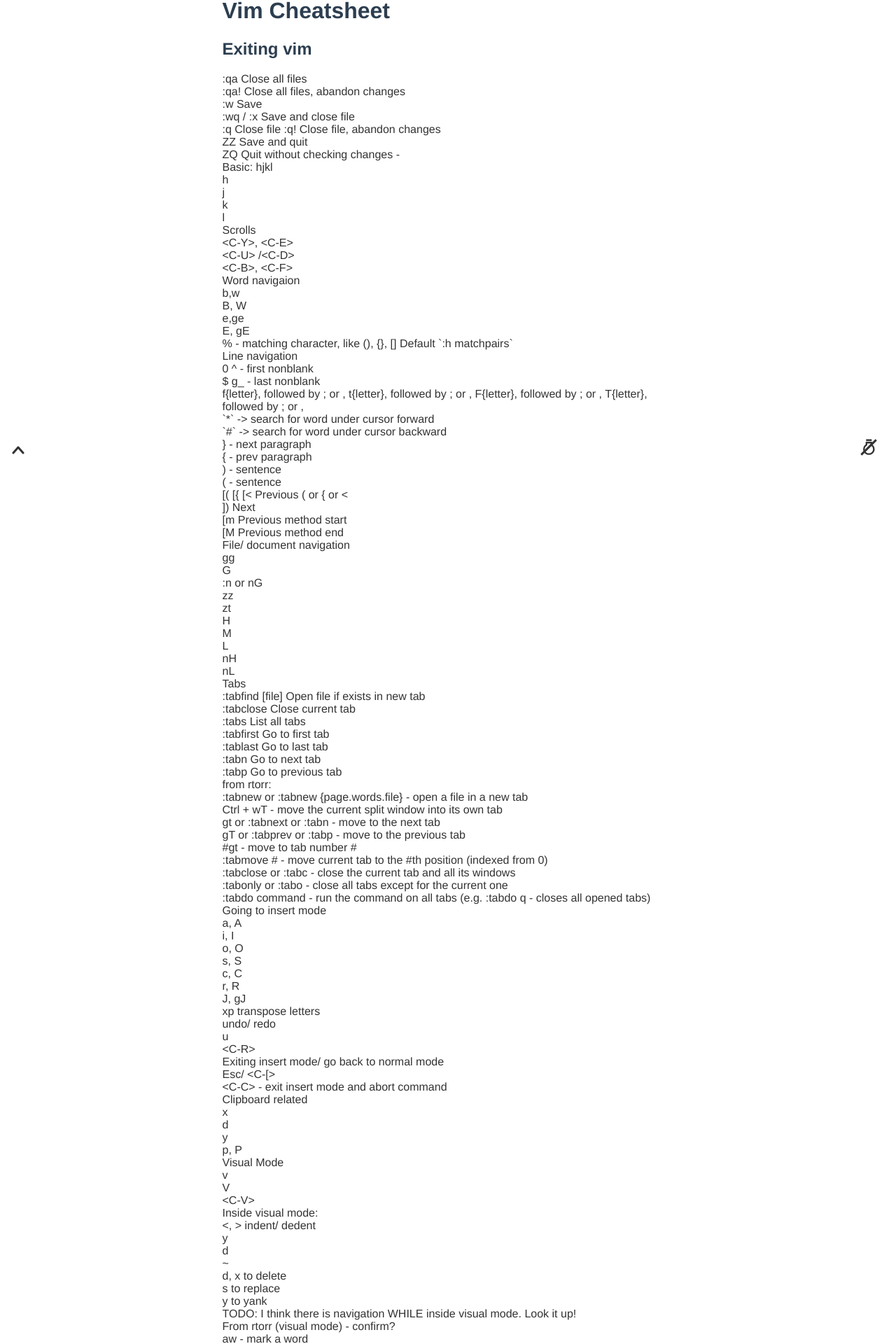
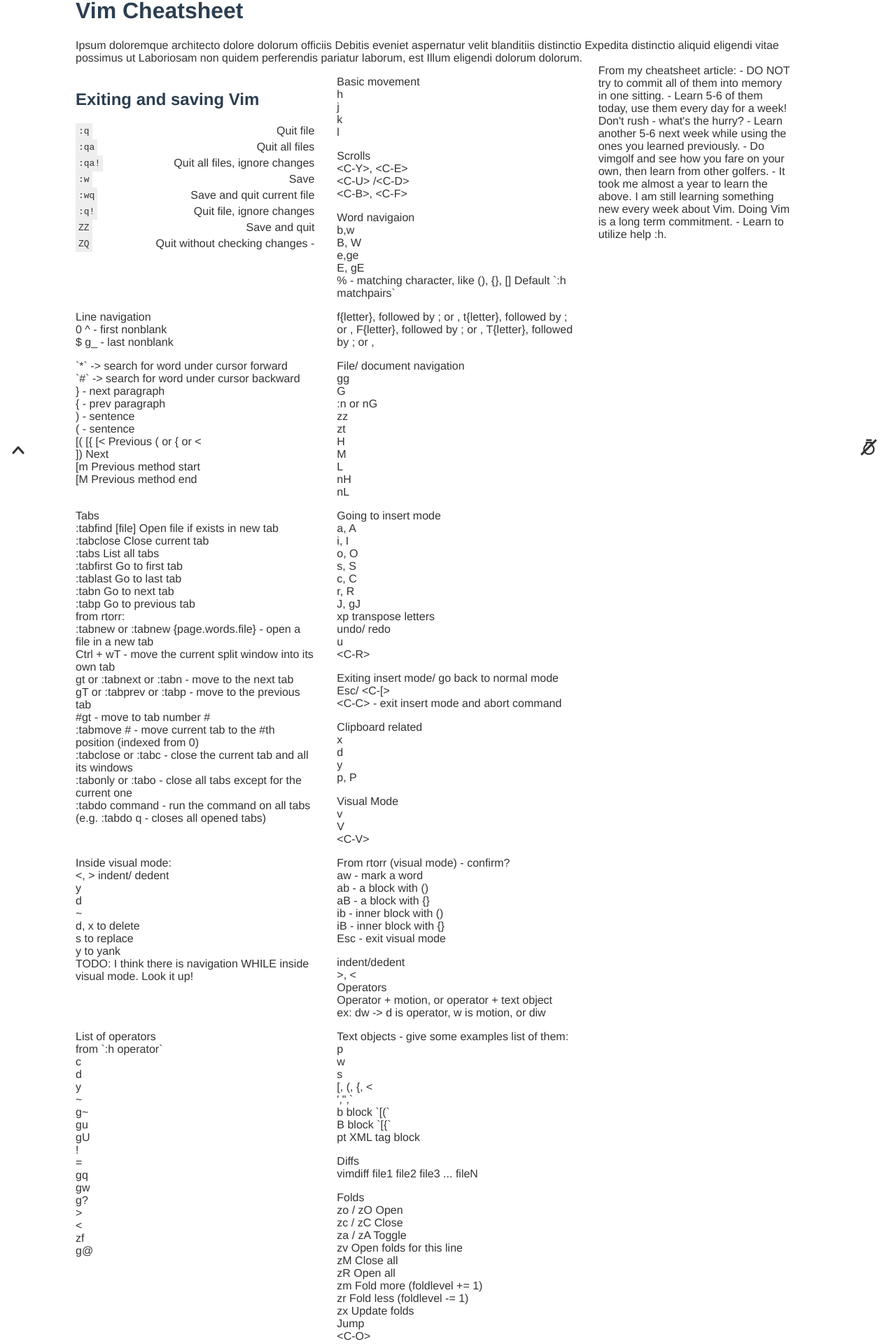
Before and after one commit to iggredible/vueBlog, a Vue app: page /vim/cheatsheet in a window 1280 px wide. Shown: the part 127-2047 px from the top of the page at 70% size. Built offline with nearby package versions, Linux system fonts and the light colour scheme.

Commit message:
start working on cheatsheet - TBC

```diff
--- a/src/App.vue
+++ b/src/App.vue
@@ -36,15 +36,12 @@
 .app {
   &__container {
     padding: 1rem;
+    padding-right: 5rem;
+    padding-left: 2.5rem;
     margin: 0 auto;
-    max-width: 645px;
+    max-width: 1024px;
     min-height: 100vh;
 
-    /* medium mobile */
-    @media only screen and (max-width: 768px) {
-      padding-right: 5rem;
-      padding-left: 2.5rem;
-    }
     /* small mobile (per bootstrap: 576px) */
     @media only screen and (max-width: 577px) {
       max-width: 580px;
--- a/src/components/blogs/Blog.vue
+++ b/src/components/blogs/Blog.vue
@@ -32,6 +32,8 @@
 <style lang="scss">
 .blog {
   &__container {
+    max-width: 645px;
+    margin: 0 auto;
     img {
       height: auto;
       position: relative;
--- a/src/components/blogs/Blogs.vue
+++ b/src/components/blogs/Blogs.vue
@@ -71,6 +71,10 @@
 @import "@/assets/styles/colors.scss";
 
 .blogs {
+  &__container {
+    max-width: 645px;
+    margin: 0 auto;
+  }
   &__list {
     padding-left: 0;
   }
--- a/src/components/vim/Cheatsheet.vue
+++ b/src/components/vim/Cheatsheet.vue
@@ -2,28 +2,69 @@
   <div class="vimCheatsheet__container">
     <h1 class="vimCheatsheet__header">Vim Cheatsheet</h1>
 
+    <div>
+      Ipsum doloremque architecto dolore dolorum officiis Debitis eveniet
+      aspernatur velit blanditiis distinctio Expedita distinctio aliquid
+      eligendi vitae possimus ut Laboriosam non quidem perferendis pariatur
+      laborum, est Illum eligendi dolorum dolorum.
+    </div>
+    <div class="vimCheatsheet__section-container">
       <div class="vimCheatsheet__section">
-      <h2 class="vimCheatsheet__section-header">Exiting vim</h2>
+        <h2 class="vimCheatsheet__section-header">Exiting and saving Vim</h2>
 
-      <div class="vimCheatsheet__section-item">:qa Close all files</div>
         <div class="vimCheatsheet__section-item">
-        :qa! Close all files, abandon changes
+          <code class="vimCheatsheet__section-code">:q</code>
+          <span class="vimCheatsheet__section-description">Quit file</span>
         </div>
-      <div class="vimCheatsheet__section-item">:w Save</div>
+
         <div class="vimCheatsheet__section-item">
-        :wq / :x Save and close file
+          <code class="vimCheatsheet__section-code">:qa</code>
+          <span class="vimCheatsheet__section-description">Quit all files</span>
         </div>
+
         <div class="vimCheatsheet__section-item">
-        :q Close file :q! Close file, abandon changes
+          <code class="vimCheatsheet__section-code">:qa!</code>
+          <span class="vimCheatsheet__section-description"
+            >Quit all files, ignore changes</span
+          >
         </div>
-      <div class="vimCheatsheet__section-item">ZZ Save and quit</div>
+
         <div class="vimCheatsheet__section-item">
-        ZQ Quit without checking changes -
+          <code class="vimCheatsheet__section-code">:w</code>
+          <span class="vimCheatsheet__section-description">Save</span>
+        </div>
+
+        <div class="vimCheatsheet__section-item">
+          <code class="vimCheatsheet__section-code">:wq</code>
+          <span class="vimCheatsheet__section-description">
+            Save and quit current file
+          </span>
+        </div>
+
+        <div class="vimCheatsheet__section-item">
+          <code class="vimCheatsheet__section-code">:q!</code
+          ><span class="vimCheatsheet__section-description">
+            Quit file, ignore changes
+          </span>
+        </div>
+
+        <div class="vimCheatsheet__section-item">
+          <code class="vimCheatsheet__section-code">ZZ</code>
+          <span class="vimCheatsheet__section-description">Save and quit </span>
+        </div>
+
+        <div class="vimCheatsheet__section-item">
+          <code class="vimCheatsheet__section-code">ZQ</code>
+          <span class="vimCheatsheet__section-description"
+            >Quit without checking changes -
+          </span>
         </div>
       </div>
 
       <div class="vimCheatsheet__section">
-      Basic: hjkl
+        <div class="vimCheatsheet__section-header">
+          Basic movement
+        </div>
         <div class="vimCheatsheet__section-item">h</div>
         <div class="vimCheatsheet__section-item">j</div>
         <div class="vimCheatsheet__section-item">k</div>
@@ -32,9 +73,9 @@
 
       <div class="vimCheatsheet__section">
         Scrolls
-      <div class="vimCheatshet__section-item">&lt;C-Y&gt;, &lt;C-E&gt;</div>
-      <div class="vimCheatshet__section-item">&lt;C-U&gt; /&lt;C-D&gt;</div>
-      <div class="vimCheatshet__section-item">&lt;C-B&gt;, &lt;C-F&gt;</div>
+        <div class="vimCheatsheet__section-item">&lt;C-Y&gt;, &lt;C-E&gt;</div>
+        <div class="vimCheatsheet__section-item">&lt;C-U&gt; /&lt;C-D&gt;</div>
+        <div class="vimCheatsheet__section-item">&lt;C-B&gt;, &lt;C-F&gt;</div>
       </div>
       <div class="vimCheatsheet__section">
         Word navigaion
@@ -56,6 +97,7 @@
         followed by ; or , T{letter}, followed by ; or ,
       </div>
 
+      <div class="vimCheatsheet__section">
         <div class="vimCheatsheet__section-item">
           `*` -> search for word under cursor forward
         </div>
@@ -73,6 +115,8 @@
         <div class="vimCheatsheet__section-item">]) Next</div>
         <div class="vimCheatsheet__section-item">[m Previous method start</div>
         <div class="vimCheatsheet__section-item">[M Previous method end</div>
+      </div>
+
       <div class="vimCheatsheet__section">
         File/ document navigation
         <div class="vimCheatsheet__section-item">gg</div>
@@ -92,7 +136,9 @@
         <div class="vimCheatsheet__section-item">
           :tabfind [file] Open file if exists in new tab
         </div>
-      <div class="vimCheatsheet__section-item">:tabclose Close current tab</div>
+        <div class="vimCheatsheet__section-item">
+          :tabclose Close current tab
+        </div>
         <div class="vimCheatsheet__section-item">:tabs List all tabs</div>
         <div class="vimCheatsheet__section-item">:tabfirst Go to first tab</div>
         <div class="vimCheatsheet__section-item">:tablast Go to last tab</div>
@@ -111,7 +157,9 @@
         <div class="vimCheatsheet__section-item">
           gT or :tabprev or :tabp - move to the previous tab
         </div>
-      <div class="vimCheatsheet__section-item">#gt - move to tab number #</div>
+        <div class="vimCheatsheet__section-item">
+          #gt - move to tab number #
+        </div>
         <div class="vimCheatsheet__section-item">
           :tabmove # - move current tab to the #th position (indexed from 0)
         </div>
@@ -122,10 +170,12 @@
           :tabonly or :tabo - close all tabs except for the current one
         </div>
         <div class="vimCheatsheet__section-item">
-        :tabdo command - run the command on all tabs (e.g. :tabdo q - closes all
-        opened tabs)
+          :tabdo command - run the command on all tabs (e.g. :tabdo q - closes
+          all opened tabs)
         </div>
       </div>
+
+      <div class="vimCheatsheet__section">
         <div class="vimCheatsheet__section-item">Going to insert mode</div>
         <div class="vimCheatsheet__section-item">a, A</div>
         <div class="vimCheatsheet__section-item">i, I</div>
@@ -140,24 +190,31 @@
         <div class="vimCheatsheet__section-item">undo/ redo</div>
         <div class="vimCheatsheet__section-item">u</div>
         <div class="vimCheatsheet__section-item">&lt;C-R&gt;</div>
-
+      </div>
+      <div class="vimCheatsheet__section">
         Exiting insert mode/ go back to normal mode
         <div class="vimCheatsheet__section-item">Esc/ &lt;C-[&gt;</div>
         <div class="vimCheatsheet__section-item">
           &lt;C-C&gt; - exit insert mode and abort command
         </div>
+      </div>
 
+      <div class="vimCheatsheet__section">
         Clipboard related
         <div class="vimCheatsheet__section-item">x</div>
         <div class="vimCheatsheet__section-item">d</div>
         <div class="vimCheatsheet__section-item">y</div>
         <div class="vimCheatsheet__section-item">p, P</div>
+      </div>
 
+      <div class="vimCheatsheet__section">
         Visual Mode
         <div class="vimCheatsheet__section-item">v</div>
         <div class="vimCheatsheet__section-item">V</div>
         <div class="vimCheatsheet__section-item">&lt;C-V&gt;</div>
+      </div>
 
+      <div class="vimCheatsheet__section">
         Inside visual mode:
         <div class="vimCheatsheet__section-item">&lt;, &gt; indent/ dedent</div>
         <div class="vimCheatsheet__section-item">y</div>
@@ -167,9 +224,12 @@
         <div class="vimCheatsheet__section-item">s to replace</div>
         <div class="vimCheatsheet__section-item">y to yank</div>
         <div class="vimCheatsheet__section-item">
-      TODO: I think there is navigation WHILE inside visual mode. Look it up!
+          TODO: I think there is navigation WHILE inside visual mode. Look it
+          up!
+        </div>
       </div>
 
+      <div class="vimCheatsheet__section">
         From rtorr (visual mode) - confirm?
         <div class="vimCheatsheet__section-item">aw - mark a word</div>
         <div class="vimCheatsheet__section-item">ab - a block with ()</div>
@@ -177,7 +237,9 @@
         <div class="vimCheatsheet__section-item">ib - inner block with ()</div>
         <div class="vimCheatsheet__section-item">iB - inner block with {}</div>
         <div class="vimCheatsheet__section-item">Esc - exit visual mode</div>
+      </div>
 
+      <div class="vimCheatsheet__section">
         indent/dedent
         <div class="vimCheatsheet__section-item">&gt;, &lt;</div>
         Operators
@@ -187,7 +249,9 @@
         <div class="vimCheatsheet__section-item">
           ex: dw -> d is operator, w is motion, or diw
         </div>
+      </div>
 
+      <div class="vimCheatsheet__section">
         List of operators
         <div class="vimCheatsheet__section-item">from `:h operator`</div>
         <div class="vimCheatsheet__section-item">c</div>
@@ -206,7 +270,9 @@
         <div class="vimCheatsheet__section-item">&lt;</div>
         <div class="vimCheatsheet__section-item">zf</div>
         <div class="vimCheatsheet__section-item">g@</div>
+      </div>
 
+      <div class="vimCheatsheet__section">
         Text objects - give some examples list of them:
         <div class="vimCheatsheet__section-item">p</div>
         <div class="vimCheatsheet__section-item">w</div>
@@ -216,21 +282,30 @@
         <div class="vimCheatsheet__section-item">b block `[(`</div>
         <div class="vimCheatsheet__section-item">B block `[{`</div>
         <div class="vimCheatsheet__section-item">pt XML tag block</div>
-
+      </div>
+      <div class="vimCheatsheet__section">
         Diffs
         <div class="vimCheatsheet__section-item">
           vimdiff file1 file2 file3 ... fileN
         </div>
+      </div>
 
+      <div class="vimCheatsheet__section">
         Folds
         <div class="vimCheatsheet__section-item">zo / zO Open</div>
         <div class="vimCheatsheet__section-item">zc / zC Close</div>
         <div class="vimCheatsheet__section-item">za / zA Toggle</div>
-    <div class="vimCheatsheet__section-item">zv Open folds for this line</div>
+        <div class="vimCheatsheet__section-item">
+          zv Open folds for this line
+        </div>
         <div class="vimCheatsheet__section-item">zM Close all</div>
         <div class="vimCheatsheet__section-item">zR Open all</div>
-    <div class="vimCheatsheet__section-item">zm Fold more (foldlevel += 1)</div>
-    <div class="vimCheatsheet__section-item">zr Fold less (foldlevel -= 1)</div>
+        <div class="vimCheatsheet__section-item">
+          zm Fold more (foldlevel += 1)
+        </div>
+        <div class="vimCheatsheet__section-item">
+          zr Fold less (foldlevel -= 1)
+        </div>
         <div class="vimCheatsheet__section-item">zx Update folds</div>
 
         Jump
@@ -243,14 +318,24 @@
         <div class="vimCheatsheet__section-item">`set nrformats=alpha `</div>
         <div class="vimCheatsheet__section-item">&lt;C-A&gt;</div>
         <div class="vimCheatsheet__section-item">&lt;C-X&gt;</div>
+      </div>
 
+      <div class="vimCheatsheet__section">
         Windows
-    <div class="vimCheatsheet__section-item">z{height}&lt;Cr&gt; resize</div>
+        <div class="vimCheatsheet__section-item">
+          z{height}&lt;Cr&gt; resize
+        </div>
+      </div>
 
+      <div class="vimCheatsheet__section">
         Tags :tag Classname Jump to first definition of Classname
-    <div class="vimCheatsheet__section-item">lt;C-]gt; Jump to definition</div>
+        <div class="vimCheatsheet__section-item">
+          lt;C-]gt; Jump to definition
+        </div>
         <div class="vimCheatsheet__section-item">g] See all definitions</div>
-    <div class="vimCheatsheet__section-item">lt;C-Tgt; Go back to last tag</div>
+        <div class="vimCheatsheet__section-item">
+          lt;C-Tgt; Go back to last tag
+        </div>
         <div class="vimCheatsheet__section-item">
           lt;C-Ogt; &lt;C-I&gt; Back/forward
         </div>
@@ -260,7 +345,9 @@
         <div class="vimCheatsheet__section-item">
           :tjump Classname Find definitions of Classname (auto-select 1st)
         </div>
+      </div>
 
+      <div class="vimCheatsheet__section">
         Case
         <div class="vimCheatsheet__section-item">~</div>
         <div class="vimCheatsheet__section-item">gU / gUU</div>
@@ -281,7 +368,9 @@
         <div class="vimCheatsheet__section-item">
           'a Jump to the beginning of the line with position a
         </div>
+      </div>
 
+      <div class="vimCheatsheet__section">
         :marks - list of marks
         <div class="vimCheatsheet__section-item">
           ma - set current position for mark A
@@ -298,7 +387,10 @@
             ]p - paste under current indentation level
           </div>
           <div class="vimCheatsheet__section-item">. - dot command</div>
+        </div>
+      </div>
 
+      <div class="vimCheatsheet__section">
         Command line (Command mode, aka `:`)
         <div class="vimCheatsheet__section-item">
           &lt;C-R&gt;&lt;C-W&gt; Insert current word into the command line
@@ -310,22 +402,30 @@
           &lt;C-X&gt;&lt;C-F&gt; Auto-completion of path in insert mode
         </div>
         <div class="vimCheatsheet__section-item">
-        (What about &lt;C-r&gt;&lt;C-r&gt; thing in macro? (C-r C-r {regNumber})
+          (What about &lt;C-r&gt;&lt;C-r&gt; thing in macro? (C-r C-r
+          {regNumber})
+        </div>
       </div>
 
+      <div class="vimCheatsheet__section">
         Text alignment
         <div class="vimCheatsheet__section-item">:center</div>
         <div class="vimCheatsheet__section-item">:right</div>
         <div class="vimCheatsheet__section-item">:left</div>
+      </div>
 
+      <div class="vimCheatsheet__section">
         Calculator
         <div class="vimCheatsheet__section-item">&lt;C-r=1+1</div>
+      </div>
 
+      <div class="vimCheatsheet__section">
         Executing normal mode command while inside insert mode
         <div class="vimCheatsheet__section-item">
           C-o (run normal mode commands)
         </div>
-
+      </div>
+      <div class="vimCheatsheet__section">
         Executing command line commands from Command line mode with `!`
         https://dev.to/iggredible/execute-command-line-commands-from-inside-vim-51c
         Ex:
@@ -339,7 +439,9 @@
         Exiting (with error)
         <div class="vimCheatsheet__section-item">:cq</div>
         <div class="vimCheatsheet__section-item">:cquit</div>
+      </div>
 
+      <div class="vimCheatsheet__section">
         Spelling
         <div class="vimCheatsheet__section-item">
           :set spell spelllang=en_us Turn on US English spell checking
@@ -353,7 +455,9 @@
         <div class="vimCheatsheet__section-item">
           z= Suggest spellings for the word under/after the cursor
         </div>
-      <div class="vimCheatsheet__section-item">zg Add word to spell list</div>
+        <div class="vimCheatsheet__section-item">
+          zg Add word to spell list
+        </div>
         <div class="vimCheatsheet__section-item">
           zw Mark word as bad/mispelling
         </div>
@@ -361,36 +465,56 @@
           zu / C-X (Insert Mode) Suggest words for bad word under cursor from
           spellfile
         </div>
+      </div>
 
+      <div class="vimCheatsheet__section">
         From https://vim.rtorr.com/
         <div class="vimCheatsheet__section-item">:h {something}</div>
-      <div class="vimCheatsheet__section-item">:saveas file -> save file</div>
-      <div class="vimCheatsheet__section-item">:close - close current pane</div>
+        <div class="vimCheatsheet__section-item">
+          :saveas file -> save file
+        </div>
+        <div class="vimCheatsheet__section-item">
+          :close - close current pane
+        </div>
         <div class="vimCheatsheet__section-item">
           K - open man page for word under cursor
         </div>
+      </div>
 
+      <div class="vimCheatsheet__section">
         Registers
         <div class="vimCheatsheet__section-item">
           :reg - show registers content
         </div>
-      <div class="vimCheatsheet__section-item">"xy - yank into register x</div>
+        <div class="vimCheatsheet__section-item">
+          "xy - yank into register x
+        </div>
         <div class="vimCheatsheet__section-item">
           "xp - paste contents of register x
         </div>
+      </div>
 
+      <div class="vimCheatsheet__section">
         Macros
         <div class="vimCheatsheet__section-item">qa - record macro a</div>
-      <div class="vimCheatsheet__section-item">q - stop recording macro</div>
+        <div class="vimCheatsheet__section-item">
+          q - stop recording macro
+        </div>
         <div class="vimCheatsheet__section-item">@a - run macro a</div>
-      <div class="vimCheatsheet__section-item">@@ - rerun last run macro</div>
+        <div class="vimCheatsheet__section-item">
+          @@ - rerun last run macro
+        </div>
+      </div>
 
+      <div class="vimCheatsheet__section">
         Cut and paste
         <div class="vimCheatsheet__section-item">yy - yank (copy) a line</div>
-      <div class="vimCheatsheet__section-item">2yy - yank (copy) 2 lines</div>
         <div class="vimCheatsheet__section-item">
-        yw - yank (copy) the characters of the word from the cursor position to
-        the start of the next word
+          2yy - yank (copy) 2 lines
+        </div>
+        <div class="vimCheatsheet__section-item">
+          yw - yank (copy) the characters of the word from the cursor position
+          to the start of the next word
         </div>
         <div class="vimCheatsheet__section-item">
           y$ - yank (copy) to end of line
@@ -401,11 +525,15 @@
         <div class="vimCheatsheet__section-item">
           P - put (paste) before cursor
         </div>
-      <div class="vimCheatsheet__section-item">dd - delete (cut) a line</div>
-      <div class="vimCheatsheet__section-item">2dd - delete (cut) 2 lines</div>
         <div class="vimCheatsheet__section-item">
-        dw - delete (cut) the characters of the word from the cursor position to
-        the start of the next word
+          dd - delete (cut) a line
+        </div>
+        <div class="vimCheatsheet__section-item">
+          2dd - delete (cut) 2 lines
+        </div>
+        <div class="vimCheatsheet__section-item">
+          dw - delete (cut) the characters of the word from the cursor position
+          to the start of the next word
         </div>
         <div class="vimCheatsheet__section-item">
           D - delete (cut) to the end of the line
@@ -413,8 +541,12 @@
         <div class="vimCheatsheet__section-item">
           d$ - delete (cut) to the end of the line
         </div>
-      <div class="vimCheatsheet__section-item">x - delete (cut) character</div>
+        <div class="vimCheatsheet__section-item">
+          x - delete (cut) character
+        </div>
+      </div>
 
+      <div class="vimCheatsheet__section">
         Search and replace
         <div class="vimCheatsheet__section-item">`/pattern`</div>
         <div class="vimCheatsheet__section-item">`?pattern`</div>
@@ -423,8 +555,12 @@
         <div class="vimCheatsheet__section-item">:s/old/new/g</div>
         <div class="vimCheatsheet__section-item">:%s/old/new/g</div>
         <div class="vimCheatsheet__section-item">:%s/old/new/gc</div>
-      <div class="vimCheatsheet__section-item">:noh - remove highlights</div>
+        <div class="vimCheatsheet__section-item">
+          :noh - remove highlights
+        </div>
+      </div>
 
+      <div class="vimCheatsheet__section">
         Search multiple files
         <div class="vimCheatsheet__section-item">
           `:vimgrep /pattern/ {`{file}`} - search for pattern in multiple files`
@@ -439,7 +575,9 @@
         <div class="vimCheatsheet__section-item">
           :copen - open a window containing the list of matches
         </div>
+      </div>
 
+      <div class="vimCheatsheet__section">
         Working with multiple files (and window panes) - buffers/ opening file:
         <div class="vimCheatsheet__section-item">
           :e file - edit a file in a new buffer
@@ -453,8 +591,12 @@
         <div class="vimCheatsheet__section-item">
           :bd - delete a buffer (close a file)
         </div>
-      <div class="vimCheatsheet__section-item">:ls - list all open buffers</div>
+        <div class="vimCheatsheet__section-item">
+          :ls - list all open buffers
+        </div>
+      </div>
 
+      <div class="vimCheatsheet__section">
         - windows and such:
         <div class="vimCheatsheet__section-item">
           :sp file - open a file in a new buffer and split window
@@ -462,9 +604,15 @@
         <div class="vimCheatsheet__section-item">
           :vsp file - open a file in a new buffer and vertically split window
         </div>
-      <div class="vimCheatsheet__section-item">Ctrl + ws - split window</div>
-      <div class="vimCheatsheet__section-item">Ctrl + ww - switch windows</div>
-      <div class="vimCheatsheet__section-item">Ctrl + wq - quit a window</div>
+        <div class="vimCheatsheet__section-item">
+          Ctrl + ws - split window
+        </div>
+        <div class="vimCheatsheet__section-item">
+          Ctrl + ww - switch windows
+        </div>
+        <div class="vimCheatsheet__section-item">
+          Ctrl + wq - quit a window
+        </div>
         <div class="vimCheatsheet__section-item">
           Ctrl + wv - split window vertically
         </div>
@@ -480,7 +628,7 @@
         <div class="vimCheatsheet__section-item">
           Ctrl + wk - move cursor to the window above (horizontal split)
         </div>
-
+      </div>
       From my cheatsheet article: - DO NOT try to commit all of them into memory
       in one sitting. - Learn 5-6 of them today, use them every day for a week!
       Don't rush - what's the hurry? - Learn another 5-6 next week while using
@@ -497,4 +645,38 @@
 export default {};
 </script>
 
-<style></style>
+<style lang="scss">
+.vimCheatsheet {
+  &__section-container {
+    padding: 0px 10px 0 0;
+    width: 100%;
+  }
+  &__section {
+    display: inline-block;
+    width: 100%;
+    margin: 1rem 2rem 0 0;
+
+    @media only screen and (min-width: 1024px) {
+      float: left;
+      width: 33.333%;
+    }
+  }
+
+  &__section-code {
+    padding: 0.25rem;
+    background: #eeeeee;
+  }
+
+  &__section-item {
+    display: flex;
+    align-items: center;
+    justify-content: space-between;
+  }
+}
+
+.dark {
+  .vimCheatsheet__section-code {
+    color: #333333;
+  }
+}
+</style>
--- a/src/components/vim/Vim.vue
+++ b/src/components/vim/Vim.vue
@@ -16,6 +16,11 @@
 
 <style lang="scss">
 .vim {
+  &__container {
+    -webkit-box-sizing: border-box;
+    -moz-box-sizing: border-box;
+    box-sizing: border-box;
+  }
   &__link-item {
     margin: 0 1.5rem 0 0;
   }
```
Lines whose indentation alone changed are shown as unchanged.
